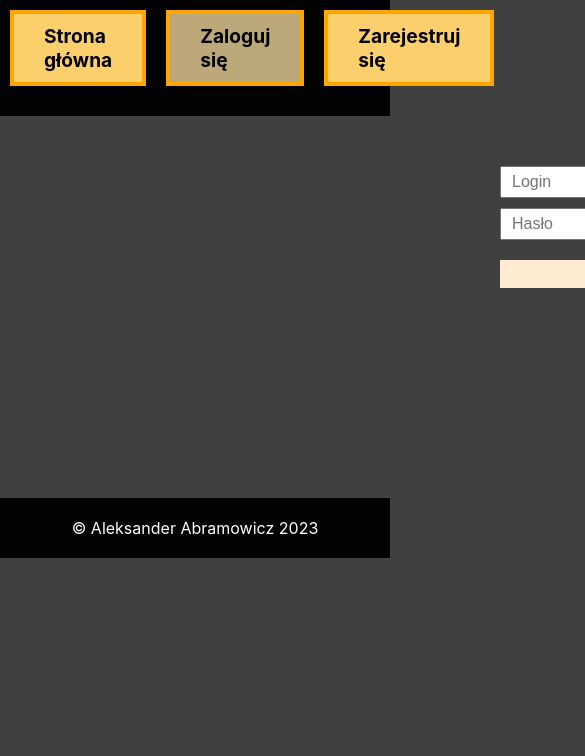
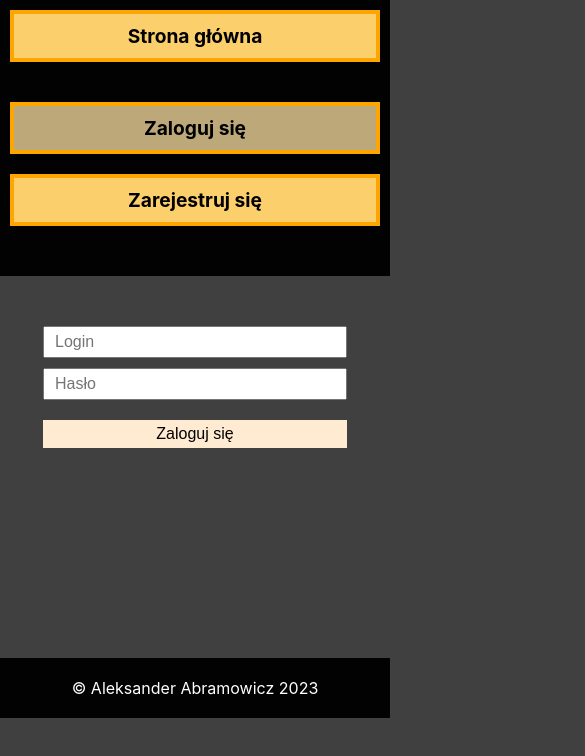
Before and after one commit to aabramek/paragony, a React (Create React App) app in the folder frontend/: page /login in a window 390 px wide. Shown: the top 756 px of the page, 585 px wide, since content can reach past the window. Built offline with nearby package versions, Linux system fonts and the light colour scheme.

Commit message:
Dodano responsywność
Lista sklepów w których najczęściej były dokonywany zakupy jest ograniczona do 5 pozycji, jeśli na dany produkt nie było zniżki to w komórce tabeli jest 0 zamiast pusto, todo: rozciąganie w pionie wykresów dla małych wyświetlaczy

```diff
--- a/frontend/src/App.css
+++ b/frontend/src/App.css
@@ -278,3 +278,118 @@ fieldset p input {
 .prompt-search ul li:hover {
     cursor: pointer;
 }
+
+@media screen and (max-width: 1200px) {
+    nav {
+        flex-direction: column;
+    }
+
+    nav ul {
+        flex-direction: column;
+    }
+
+    nav ul li {
+        text-align: center;
+        margin-bottom: 20px;
+    }
+
+    .login-list {
+        margin-top: 20px;
+    }
+
+    section {
+        width: 100%;
+        padding-left: 5px;
+        padding-right: 5px;
+    }
+}
+
+@media screen and (max-width: 910px) {
+
+    .products thead {
+        display: none;
+    }
+
+    .products td {
+        display: block;
+    }
+
+    .products tbody tr {
+        display: block;
+        margin-bottom: 20px;
+    }
+
+    .products tr td:nth-child(1)::after {
+        content: " Produkt";
+    }
+
+    .products tr td:nth-child(2)::after {
+        content: " Ilość";
+    }
+
+    .products tr td:nth-child(3)::after {
+        content: " Cena";
+    }
+
+    .products tr td:nth-child(4)::after {
+        content: " Zniżka";
+    }
+
+    .products tr td:nth-child(5)::after {
+        content: " Stawka VAT";
+    }
+
+    .login input {
+        width: 80%;
+    }
+
+    button {
+        margin-bottom: 10px;
+    }
+}
+
+@media screen and (max-width: 450px) {
+    .buttons {
+        width: 60%;
+    }
+
+    .receipt-list-item table * {
+        border: none;
+    }
+
+    .receipt-list-item table tr {
+        border: 1px solid black;
+    }
+
+    .receipt-list-item thead {
+        display: none;
+    }
+
+    .receipt-list-item tbody td {
+        display: block;
+    }
+
+    .receipt-list-item tbody td:nth-child(1)::before {
+        content: " Produkt: ";
+    }
+
+    .receipt-list-item tbody td:nth-child(2)::before {
+        content: "Ilość: ";
+    }
+
+    .receipt-list-item tbody td:nth-child(3)::before {
+        content: "Cena: ";
+    }
+
+    .receipt-list-item tbody td:nth-child(4)::before {
+        content: "Zniżka: ";
+    }
+
+    .receipt-list-item tbody td:nth-child(5)::before {
+        content: "Stawka VAT: ";
+    }
+
+    .receipt-list-item tbody td:last-child {
+        text-align: left;
+    }
+}
--- a/frontend/src/App.js
+++ b/frontend/src/App.js
@@ -15,7 +15,7 @@ function App() {
     return (
         <div className="App">
             <nav>
-                <ul>
+                <ul className="navigation-list">
                     <li>
                         <NavLink to="/">Strona główna</NavLink>
                     </li>
@@ -34,7 +34,7 @@ function App() {
                         </>
                     }
                 </ul>
-                <ul>
+                <ul className="login-list">
                     {
                         auth_token ?
                         <>
--- a/frontend/src/components/AddOrEditReceipt.jsx
+++ b/frontend/src/components/AddOrEditReceipt.jsx
@@ -161,7 +161,7 @@ function AddOrEditReceipt() {
 				<fieldset>
 					<legend>Lista produktów</legend>
 						{products.length === 0 ? <p>Lista jest pusta</p> : ""}
-						<table>
+						<table className="products">
 							<thead>
 								<tr>
 									<th>Produkt</th>
--- a/frontend/src/components/Product.jsx
+++ b/frontend/src/components/Product.jsx
@@ -5,7 +5,7 @@ function Product({product}) {
 			<td>{product.name}</td>
 			<td>{product.amount}</td>
 			<td>{product.price}</td>
-			<td>{product.discount}</td>
+			<td>{product.discount ? product.discount : 0}</td>
 			<td>{product.taxRate}</td>
 		</tr>
 	)
```
Also changed, not shown: 1 other file (tests, documents, lock files or other folders).
